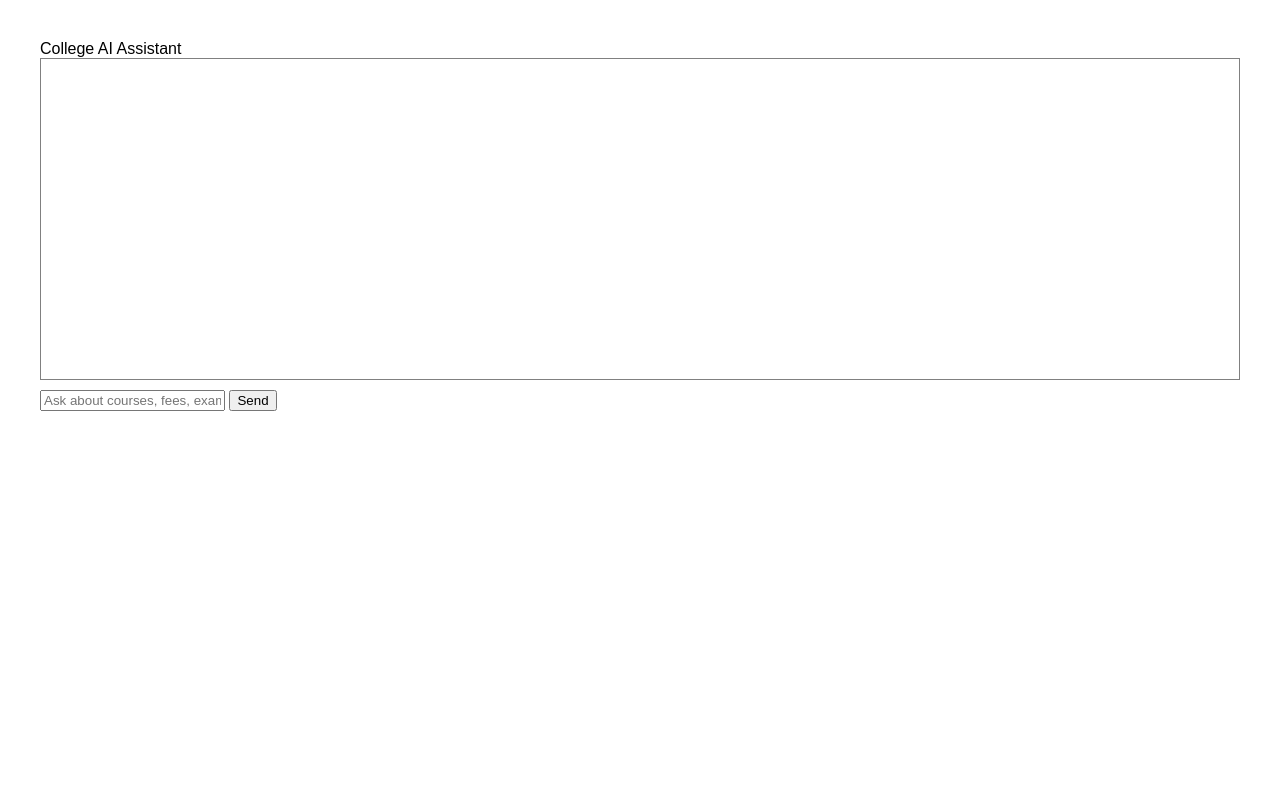
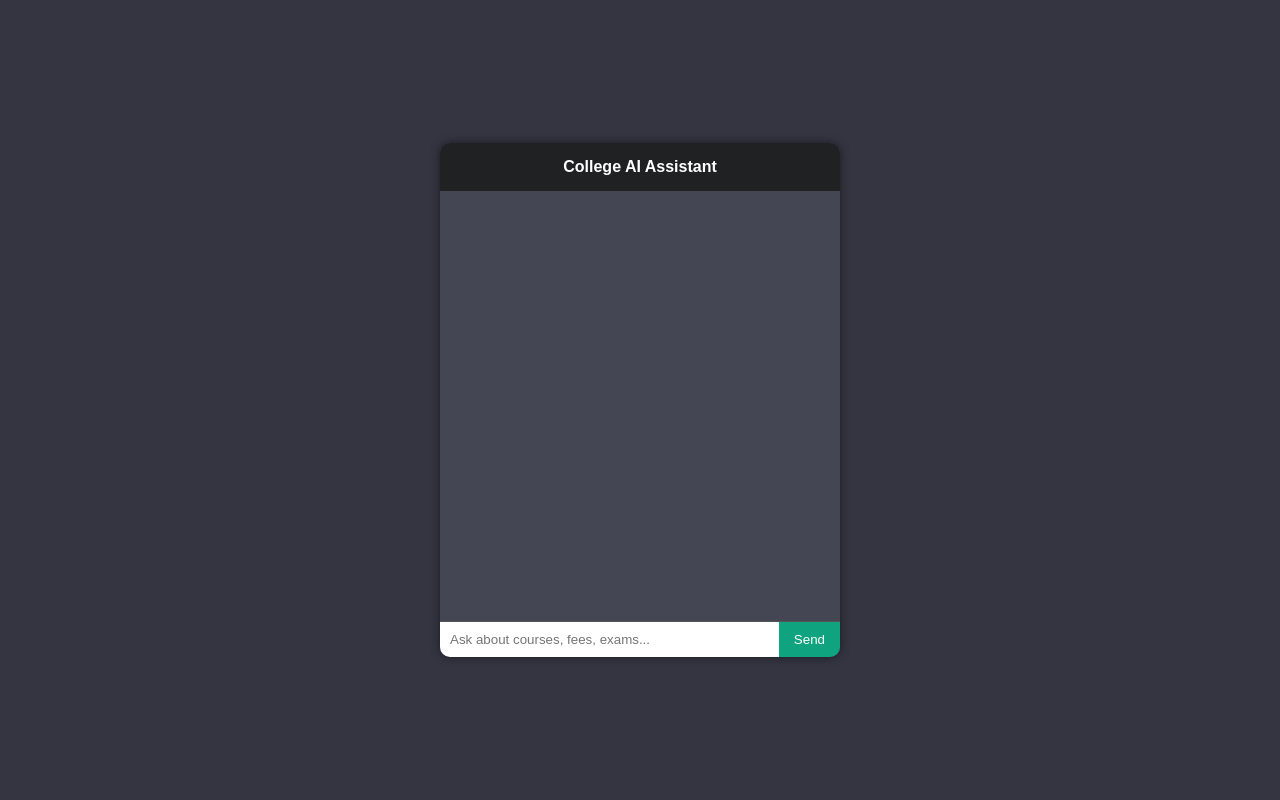
Before and after one commit to heetruparel/college-nlp-chatbot, a Flask app: page / in a window 1280 px wide. Run offline with Flask 3, Linux system fonts and the light colour scheme; parts of the project's set-up code (start-up, migrations or seed data) failed here and were passed over.

Commit message:
Refactor CSS for chat application layout and styles

```diff
--- a/static/style.css
+++ b/static/style.css
@@ -1,12 +1,62 @@
 body{
-font-family: Arial;
-margin: 40px;
+background:#343541;
+font-family:Arial;
+display:flex;
+justify-content:center;
+align-items:center;
+height:100vh;
+margin:0;
 }
 
-#chatbox{
-border:1px solid gray;
-height:300px;
-overflow:auto;
+.chat-container{
+width:400px;
+background:#444654;
+border-radius:10px;
+overflow:hidden;
+box-shadow:0 0 10px rgba(0,0,0,0.5);
+}
+
+.chat-header{
+background:#202123;
+color:white;
+padding:15px;
+text-align:center;
+font-weight:bold;
+}
+
+.chatbox{
+height:400px;
+overflow-y:auto;
+padding:15px;
+color:white;
+}
+
+.user{
+text-align:right;
+margin:10px;
+}
+
+.bot{
+text-align:left;
+margin:10px;
+}
+
+.input-area{
+display:flex;
+border-top:1px solid #555;
+}
+
+input{
+flex:1;
 padding:10px;
-margin-bottom:10px;
+border:none;
+outline:none;
 }
+
+button{
+background:#10a37f;
+border:none;
+color:white;
+padding:10px 15px;
+cursor:pointer;
+}
```
